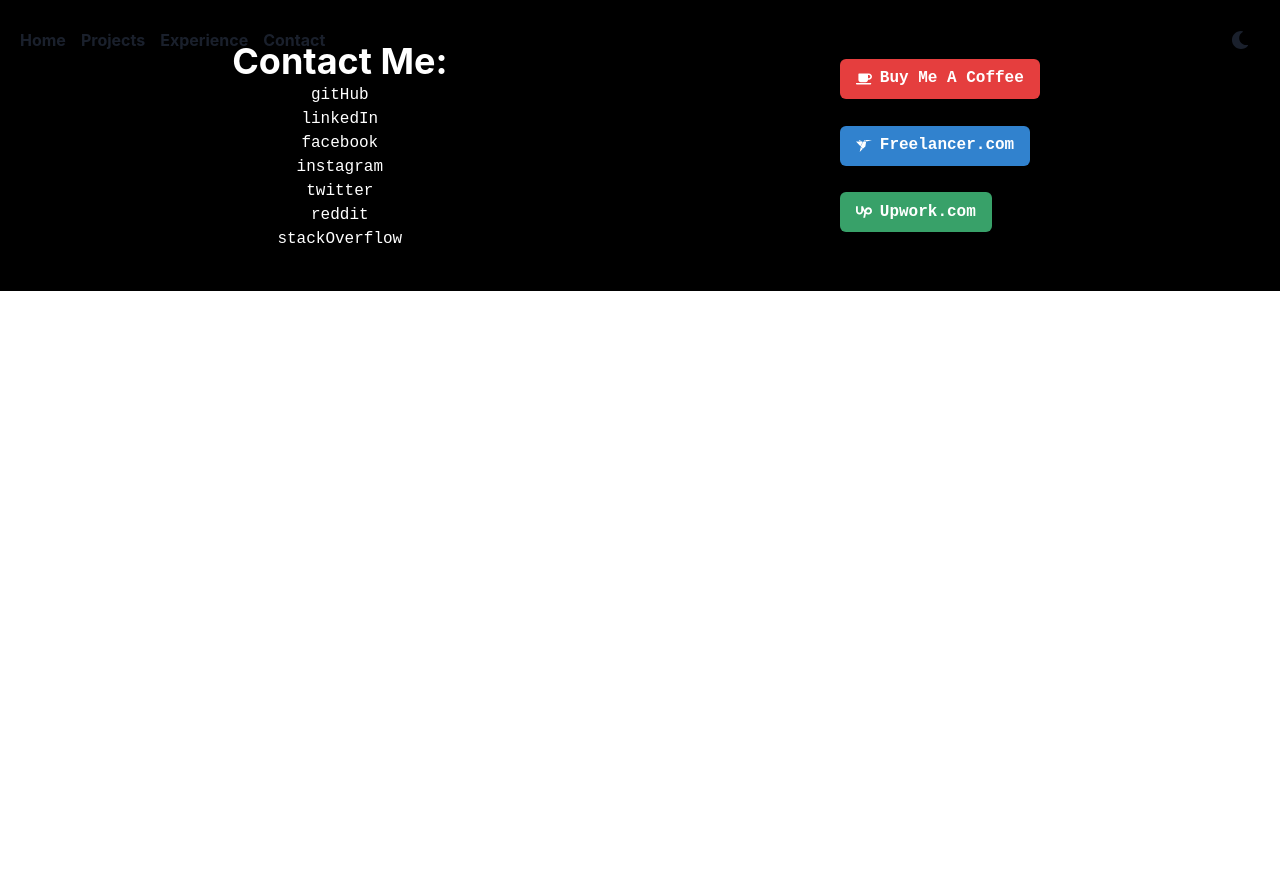
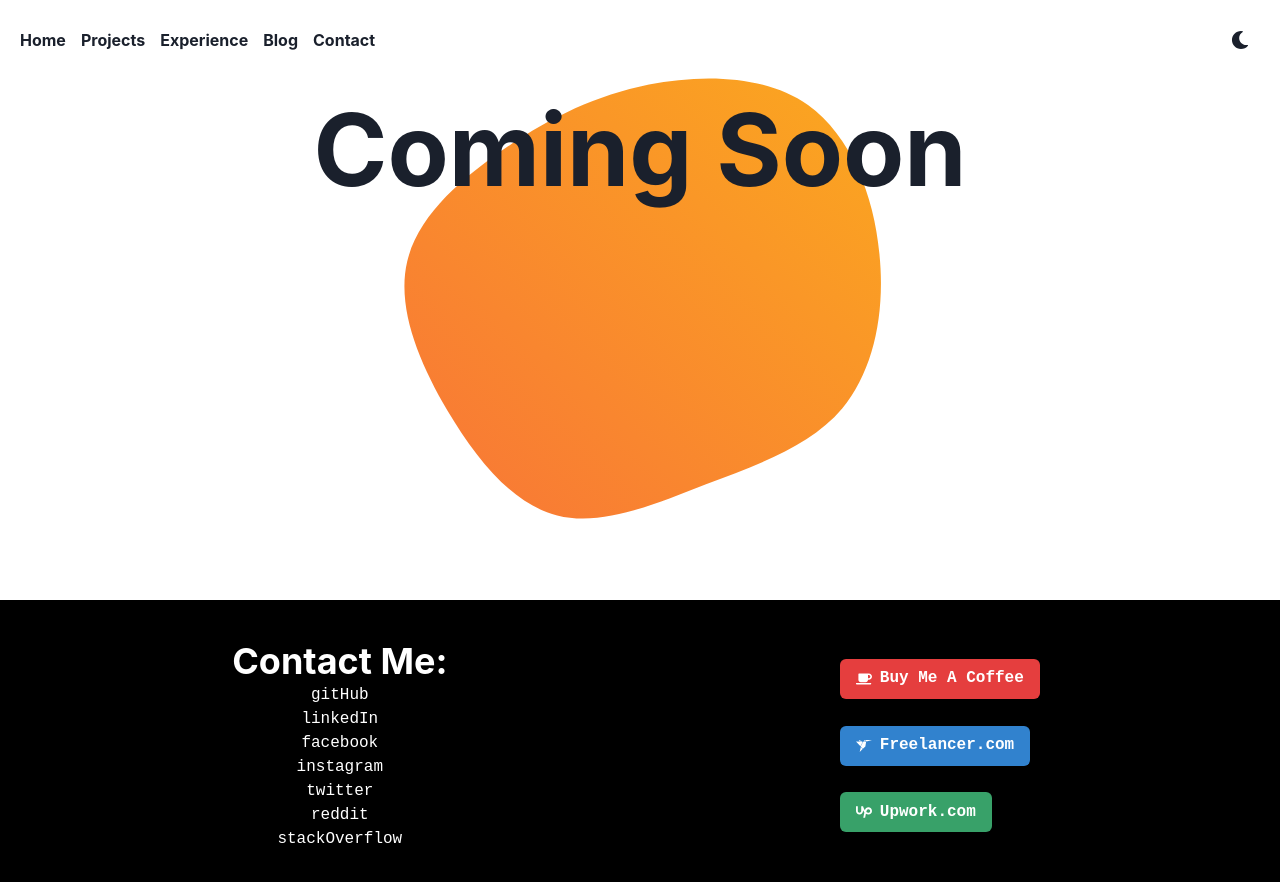
Before and after one commit to kanjurer/notkanjurer, a React (Create React App) app: page /blog in a window 1280 px wide. Shown: the top 882 px of the page. Before the commit the page ends 800 px from the top, so only its background shows below. Built offline with nearby package versions, Linux system fonts and the light colour scheme.

Commit message:
fixed bugs

```diff
--- a/src/App.tsx
+++ b/src/App.tsx
@@ -5,6 +5,7 @@
 import Home from './components/Home/Home';
 import Projects from './components/Projects/Projects';
 import Experience from './components/Experience/Experience';
+import Blog from './components/Blog/Blog';
 import Contact from './components/Contact/Contact';
 import Footer from './components/Footer/Footer';
 
@@ -17,6 +18,7 @@
           <Route path="/" element={<Home />} />
           <Route path="/projects" element={<Projects />} />
           <Route path="/experience" element={<Experience />} />
+          <Route path="/blog" element={<Blog />} />
           <Route path="/contact" element={<Contact />} />
         </Routes>
         <Footer />
--- a/src/HoverToTextButton/HoverToTextButton.css
+++ b/src/HoverToTextButton/HoverToTextButton.css
@@ -1,5 +1,5 @@
 .hoverToTextBtn:hover {
-  animation-duration: 1s;
+  animation-duration: 0.5s;
   animation-name: example;
   animation-fill-mode: both;
   width: 5vw;
--- /dev/null
+++ b/src/components/Blog/Blog.tsx
@@ -0,0 +1,17 @@
+import { Box, Heading } from '@chakra-ui/react';
+import BlobSVG from '../../SVGs/blob.svg';
+
+export default function Blog(): JSX.Element {
+  return (
+    <Box
+      height="600px"
+      textAlign="center"
+      backgroundImage={`url(${BlobSVG})`}
+      bgRepeat="no-repeat"
+      backgroundPosition="top"
+      padding="90px 10px 0px 10px"
+    >
+      <Heading fontSize="100px">Coming Soon</Heading>
+    </Box>
+  );
+}
--- a/src/components/Home/Home.tsx
+++ b/src/components/Home/Home.tsx
@@ -72,15 +72,7 @@
           <Heading fontSize="36px" fontFamily="arial black">
             About
           </Heading>
-          <Text>
-            Your resume is your opportunity to present yourself as the most
-            qualified candidate for the position for which you are applying.
-            Including an “about me” section in your resume can help you stand
-            out as a candidate hiring managers or recruiters want to learn more
-            about, which can help you get an interview. In this article, we
-            discuss what an “about me” section in a resume entails, the benefits
-            of including an “about me” section and examples of how to write one.
-          </Text>
+          <Text>Howdie! I am Kanav, and I do stuff</Text>
         </Box>
         <Box
           p="10"
--- a/src/components/NavBar/NavBar.tsx
+++ b/src/components/NavBar/NavBar.tsx
@@ -11,6 +11,7 @@
         <RRLink to="/">Home</RRLink>
         <RRLink to="/projects">Projects</RRLink>
         <RRLink to="/experience">Experience</RRLink>
+        <RRLink to="/blog">Blog</RRLink>
         <RRLink to="/contact">Contact</RRLink>
       </HStack>
       <Spacer />
--- a/src/components/Projects/ProjectCarousel.tsx
+++ b/src/components/Projects/ProjectCarousel.tsx
@@ -18,7 +18,7 @@
     },
   };
   return (
-    <Box w="440px" textAlign="center" position="relative">
+    <Box w="430px" textAlign="center" position="relative">
       <svg
         viewBox="0 0 500 500"
         preserveAspectRatio="xMinYMin meet"
```
